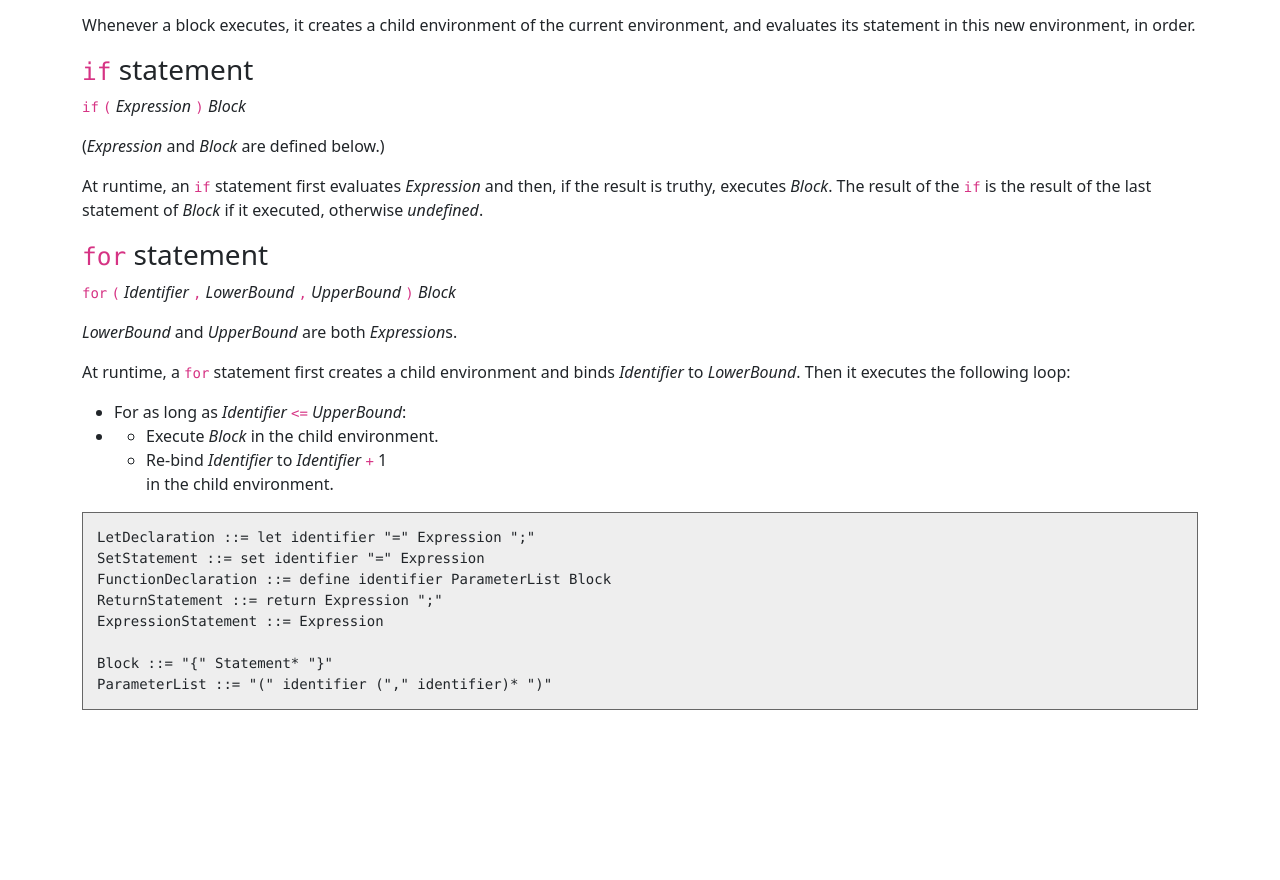
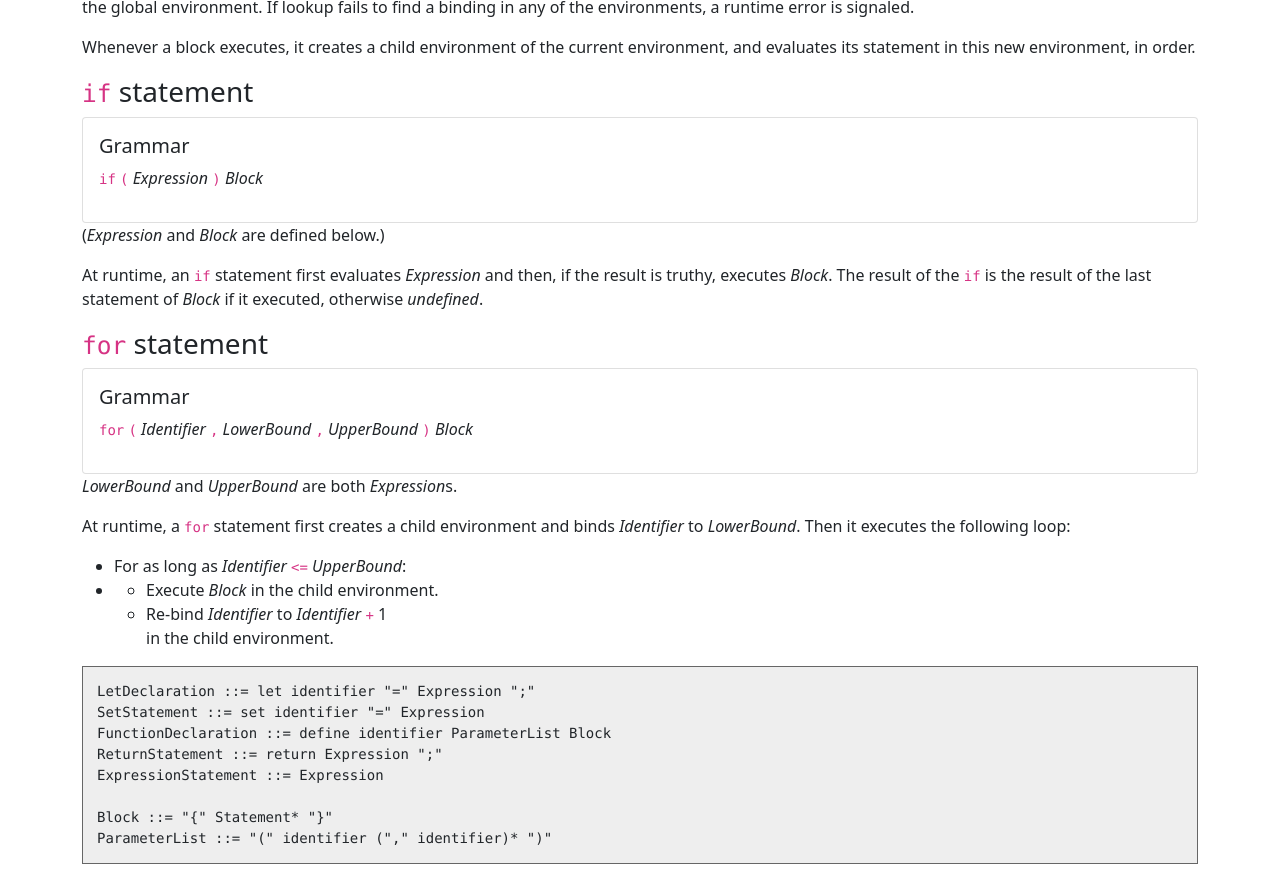
Before and after one commit to masak/crude-spec, a plain HTML site: page index.html in a window 1280 px wide. Shown: the part 1035-1915 px from the top of the page. Before the commit the page ends 1761 px from the top, so only its background shows below. Drawn offline with Linux system fonts and the light colour scheme.

Commit message:
Some stylistic changes
Putting the grammar definitions in Bootstrap cards.

```diff
--- a/index.html
+++ b/index.html
@@ -14,7 +14,7 @@
   <body>
     <div class="container">
       <h1>Crude v2 specification</h1>
-      <em>Version 2021-10-20</em>
+      <h2 class="text-muted">Version 2021-10-20</h2>
 
       <p><strong>Crude</strong> was designed and implemented by [bergsans](https://github.com/bergsans) as a vehicle for learning about parsers and interpreters. It is an interpreted imperative language in the style of JavaScript.</p>
 
@@ -61,7 +61,12 @@
 
       <h3 id="if-statement"><code>if</code> statement</h3>
 
-      <p><code>if</code> <code>(</code> <var>Expression</var> <code>)</code> <var>Block</var></p>
+      <div class="card">
+        <div class="card-body">
+          <h5 class="card-title">Grammar</h5>
+          <p><code>if</code> <code>(</code> <var>Expression</var> <code>)</code> <var>Block</var></p>
+        </div>
+      </div>
 
       <p>(<var>Expression</var> and <var>Block</var> are defined below.)</p>
 
@@ -69,7 +74,12 @@
 
       <h3 id="for-statement"><code>for</code> statement</h3>
 
-      <p><code>for</code> <code>(</code> <var>Identifier</var> <code>,</code> <var>LowerBound</var> <code>,</code> <var>UpperBound</var> <code>)</code> <var>Block</var></p>
+      <div class="card">
+        <div class="card-body">
+          <h5 class="card-title">Grammar</h5>
+          <p><code>for</code> <code>(</code> <var>Identifier</var> <code>,</code> <var>LowerBound</var> <code>,</code> <var>UpperBound</var> <code>)</code> <var>Block</var></p>
+        </div>
+      </div>
 
       <p><var>LowerBound</var> and <var>UpperBound</var> are both <var>Expression</var>s.</p>
 
```
